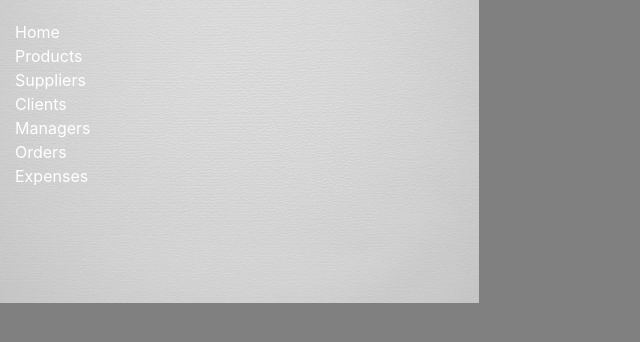
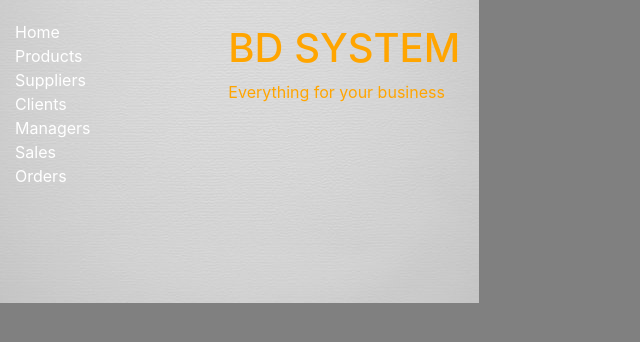
Before and after one commit to algimantasne/project, a Django app: page /library/ in a window 1280 px wide. Shown: the part 57-399 px from the top of the page, without its empty margins (0-640 px from the left). Run offline with Django 4.2, Linux system fonts and the light colour scheme; data that the repository does not hold is empty; some libraries are stand-ins or nearby versions; some web fonts are replaced.

Commit message:
Add files via upload

```diff
--- a/myProject/vvsystem/library/templates/base.html
+++ b/myProject/vvsystem/library/templates/base.html
@@ -66,14 +66,9 @@
                 <li><a href="{% url 'suppliers' %}">Suppliers</a></li>
                 <li><a href="{% url 'clients' %}">Clients</a></li>
                 <li><a href="{% url 'managers' %}">Managers</a></li>
-                <li><a href="{% url 'sales' %}">Orders</a></li>
-                <li><a href="{% url 'expenses' %}">Expenses</a></li>
-<!--                <hr/>-->
-<!--                <li>-->
-<!--                    <form action="{% url 'search' %}" method="get" class="form-inline my-2 my-md-0">-->
-<!--                        <input name="query" class="form-control" type="text" placeholder="Search">-->
-<!--                    </form>-->
-<!--                </li>-->
+                <li><a href="{% url 'sales' %}">Sales</a></li>
+                <li><a href="{% url 'orders' %}">Orders</a></li>
+
             </ul>
             {% endblock %}
         </div>
@@ -81,5 +76,4 @@
     </div>
 </div>
 
-
 </html>
--- a/myProject/vvsystem/library/templates/index.html
+++ b/myProject/vvsystem/library/templates/index.html
@@ -4,9 +4,19 @@
 <link rel="stylesheet" type="text/css" href="{% static 'css/styles.css' %}" />
 
 {% block content %}
-
-<!--  <h1>BD SYSTEM</h1>-->
-<!--  <p>Hello!</p>-->
+<style>
+    h1 {
+    color: orange;
+    }
+</style>
+<style>
+    p {
+    color: orange;
+    }
+</style>
+<br>
+  <h1>BD SYSTEM</h1>
+  <p>Everything for your business</p>
 <!--<br/>-->
 
 <!--  <p>Currently we have:</p>-->
```
Also changed, not shown: myProject/vvsystem/library/templates/order.html (added, +9 -0 lines), myProject/vvsystem/library/templates/orders.html (added, +28 -0 lines), myProject/vvsystem/library/templates/sales.html (+1 -6 lines).
